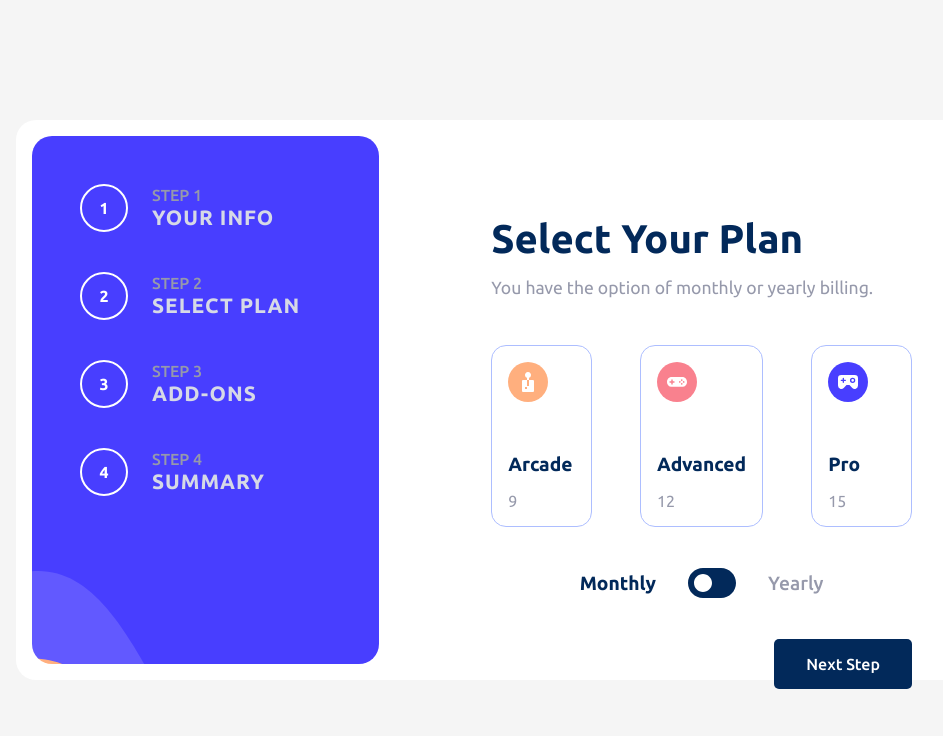
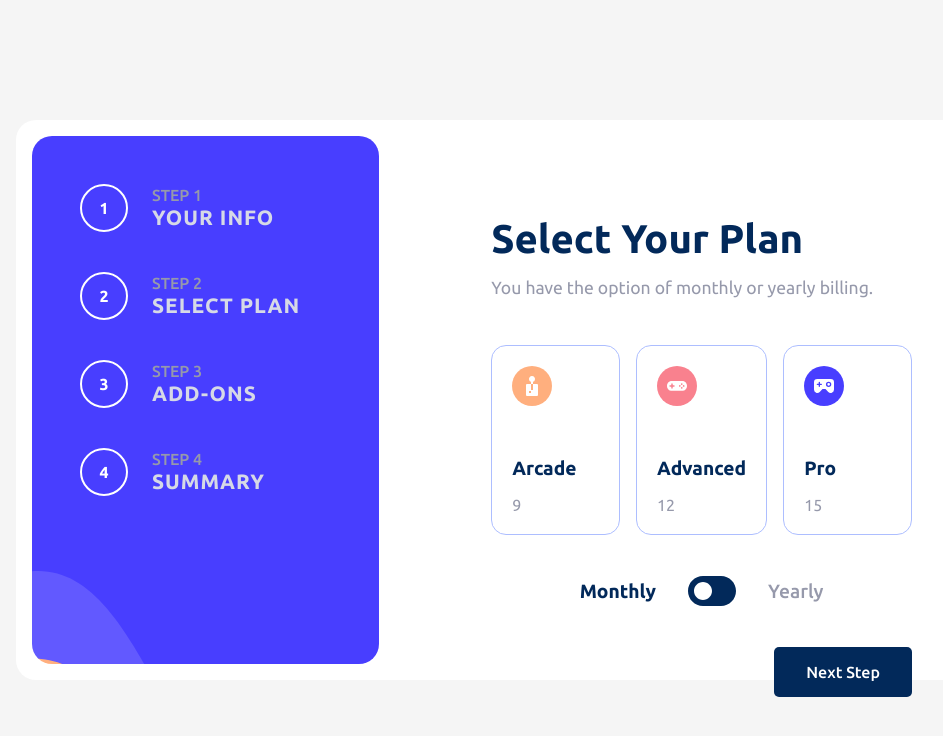
Before and after one commit to kaya70875/multi-step-form-react, a React (Vite) app in the folder multi-step-form/: page /select-plan in a window 1280 px wide. Shown: the top 736 px of the page, without its empty margins (112-1055 px from the left). Built offline with nearby package versions, Linux system fonts and the light colour scheme.

Commit message:
update gap and paddings

```diff
--- a/multi-step-form/src/components/buttons/_FormButton.scss
+++ b/multi-step-form/src/components/buttons/_FormButton.scss
@@ -4,6 +4,4 @@
     height: 100%;
     align-items: end;
     justify-content: end;
-
-    margin-top: auto;
 }
--- a/multi-step-form/src/components/forms/_ChsPlan.scss
+++ b/multi-step-form/src/components/forms/_ChsPlan.scss
@@ -1,7 +1,7 @@
 .cards-wrapper {
     display: flex;
     justify-content: space-between;
-    gap : 3rem;
+    gap : 1rem;
 }
 
 .card {
@@ -10,10 +10,11 @@
     gap : 3rem;
 
     border : 1px solid var(--pastel-blue);
-    padding: 1em;
+    padding: 1.25em;
     border-radius: 15px;
 
     flex : 1; // to make all cards have the same width
+
 }
 
 .card-info {
--- a/multi-step-form/src/index.css
+++ b/multi-step-form/src/index.css
@@ -1,4 +1,4 @@
-* {
+* , *::before, *::after {
   margin: 0;
   padding: 0;
   box-sizing: border-box;
```
